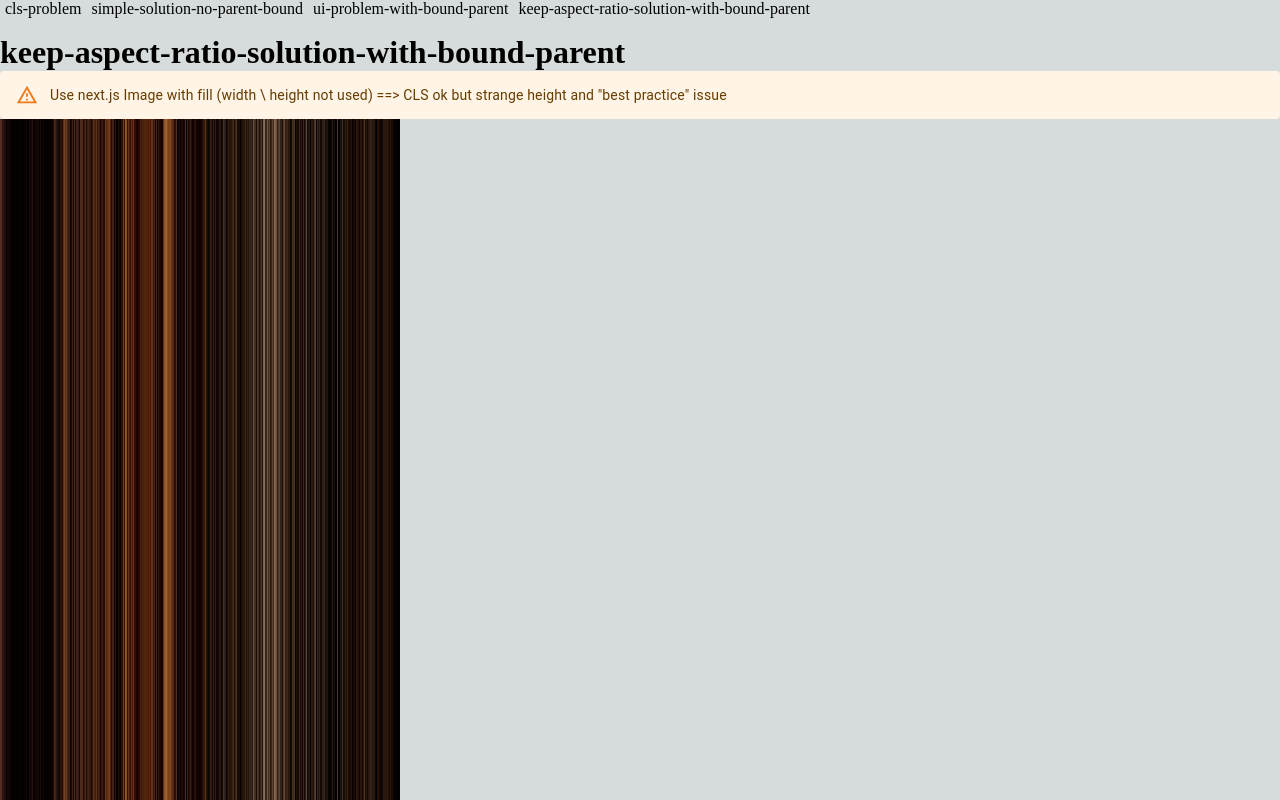
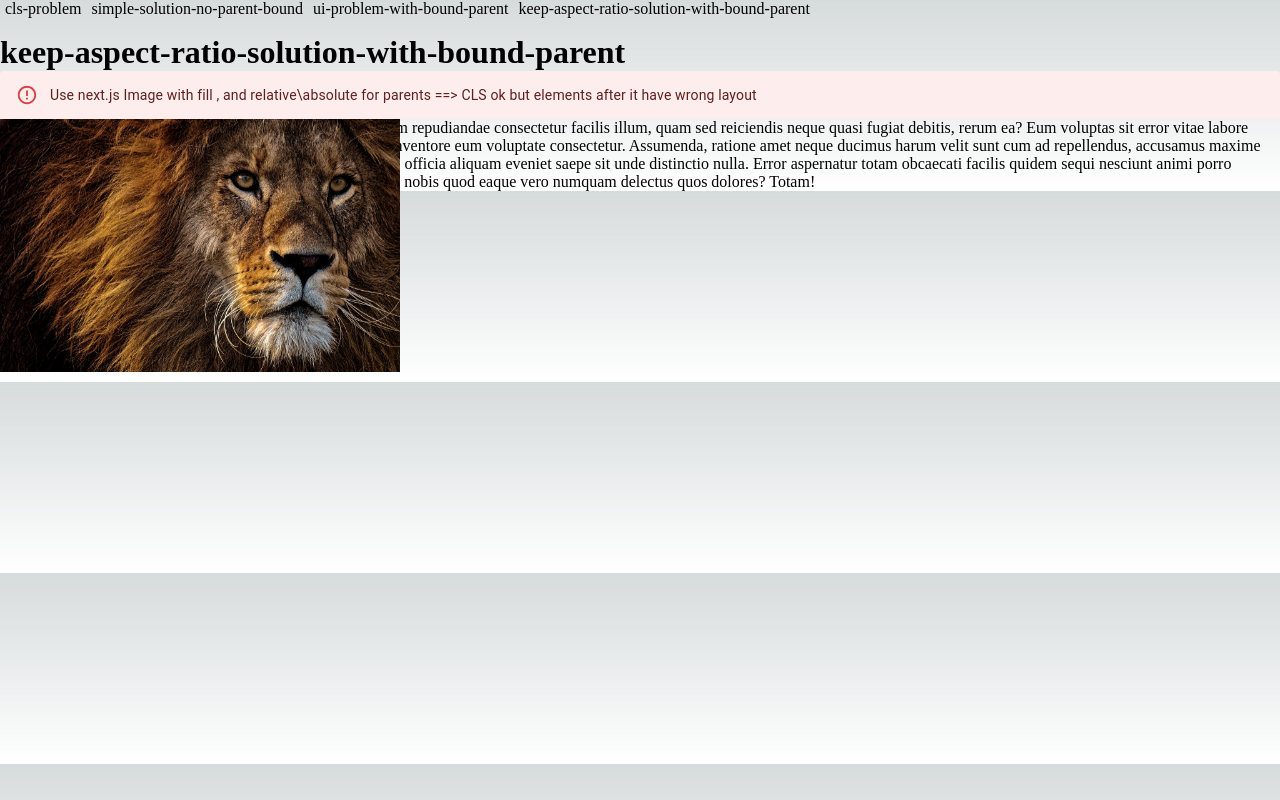
Before and after one commit to NathanKr/core-web-vitals-cls-playground, a Next.js app: page /keep-aspect-ratio-solution-with-bound-parent in a window 1280 px wide. Shown: the top 800 px of the page. Built offline with nearby package versions, Linux system fonts and the light colour scheme.

Commit message:
use fill with Image but elements following it are bad

```diff
--- a/src/pages/keep-aspect-ratio-solution-with-bound-parent.tsx
+++ b/src/pages/keep-aspect-ratio-solution-with-bound-parent.tsx
@@ -10,7 +10,7 @@ import {
 import { Alert } from "@mui/material";
 
 const KeepAspectRatioSolutionWithBoundParent = () => {
-  const aspectRatio = 1 / LION_IMG_WIDTH_PX / LION_IMG_HEIGHT_PX;
+  const aspectRatio = LION_IMG_WIDTH_PX / LION_IMG_HEIGHT_PX;
   const paddingTopPercentage = `${(100 * 1) / aspectRatio}%`;
   console.log(paddingTopPercentage);
 
@@ -19,11 +19,12 @@ const KeepAspectRatioSolutionWithBoundParent = () => {
     <>
       <h1>{ETab.keepAspectRatio}</h1>
       <h2>
-        <Alert severity="warning">
-          Use next.js Image with fill (width \ height not used) =={">"} CLS ok
-          but strange height and &quot;best practice&quot; issue
+        <Alert severity="error">
+          Use next.js Image with fill , and relative\absolute for parents =={">"} CLS ok
+          but elements after it have wrong layout
         </Alert>
       </h2>
+      <div style={{position:'absolute'}}>
       <div
         style={{
           width: `${PARENT_WITH_PX}px`,
@@ -34,11 +35,11 @@ const KeepAspectRatioSolutionWithBoundParent = () => {
         <Image
           src={`/${LION_IMG}`}
           alt="some title"
-          // width={LION_IMG_WIDTH_PX}
-          // height={LION_IMG_HEIGHT_PX}
           fill={true}
         />
       </div>
+      </div>
+
 
       <p>{LOREM_100_STRING}</p>
     </>
```
